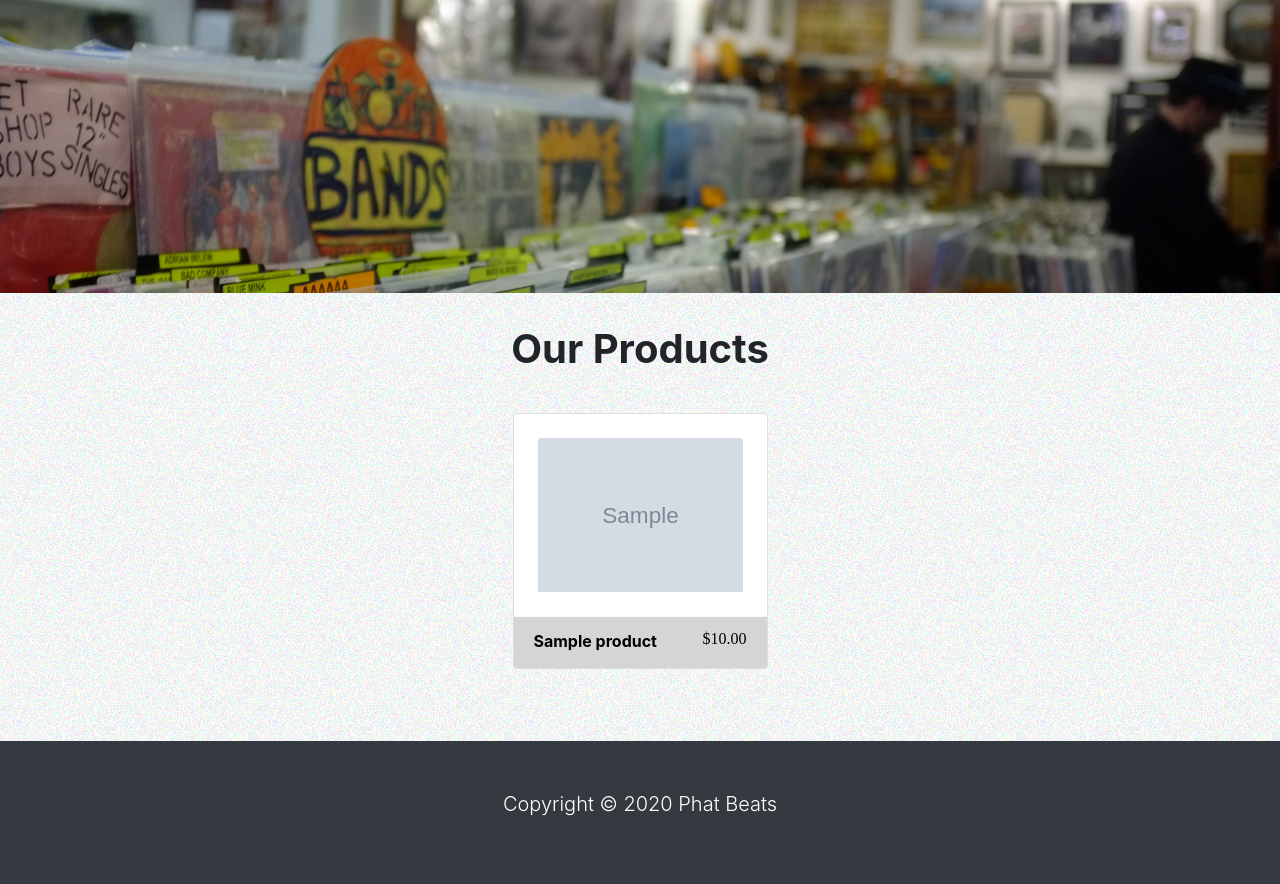
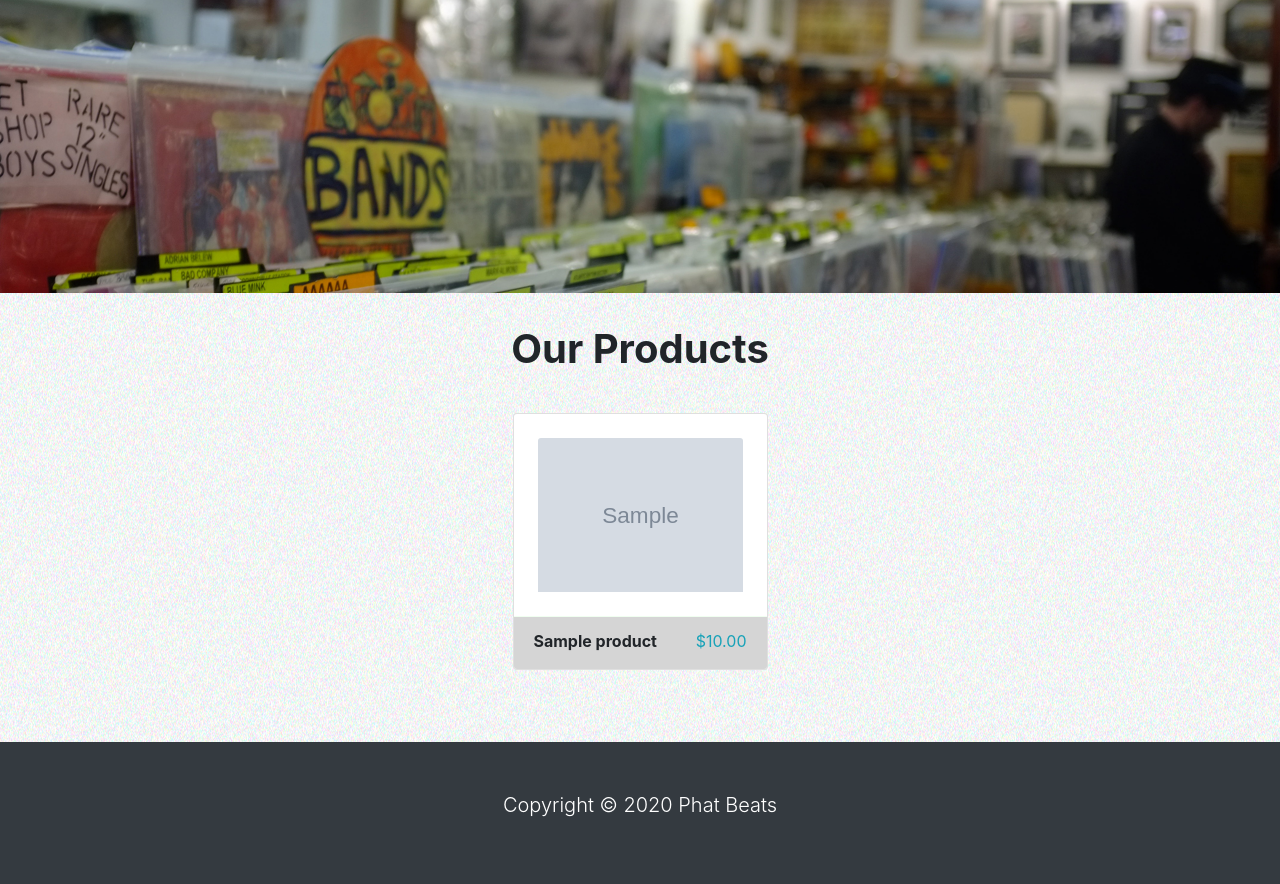
Before and after one commit to girgenson/ecommerce, a Django app: page / in a window 1280 px wide. Shown: the part 83-967 px from the top of the page. Before the commit the page ends 899 px from the top, so only its background shows below. Run offline with Django 3.2, Linux system fonts and the light colour scheme; tables that the repository leaves empty hold one stand-in row (values such as "Sample post"); grey boxes marked "Sample" are stand-in pictures.

Commit message:
Implicit changes

```diff
--- a/shop/templates/home.html
+++ b/shop/templates/home.html
@@ -37,10 +37,10 @@
                         </div>
 
                         <div class="card-footer d-flex justify-content-between" style="background: #d5d5d5; opacity: 1; border-color: honeydew">
-                            <p class="font-weight-bold mb-0" style="color: #000000">
+                            <p class="font-weight-bold mb-0">
                                 {{ product.name }}
                             </p>
-                            <h5 style="color: black; font-family: 'Futura Md BT'; font-size: 1em">${{ product.price }}</h5>
+                            <p class="text-info font mb-1">${{ product.price }}</p>
                         </div>
                     </div>
                 </div>
@@ -48,3 +48,12 @@
         </div>
     </div>
 {% endblock content %}
+
+
+<div style="display: table; height: 400px; overflow: hidden;">
+  <div style="display: table-cell; vertical-align: middle;">
+    <div>
+
+    </div>
+  </div>
+</div>
```
Also changed, not shown: 1 other file.
